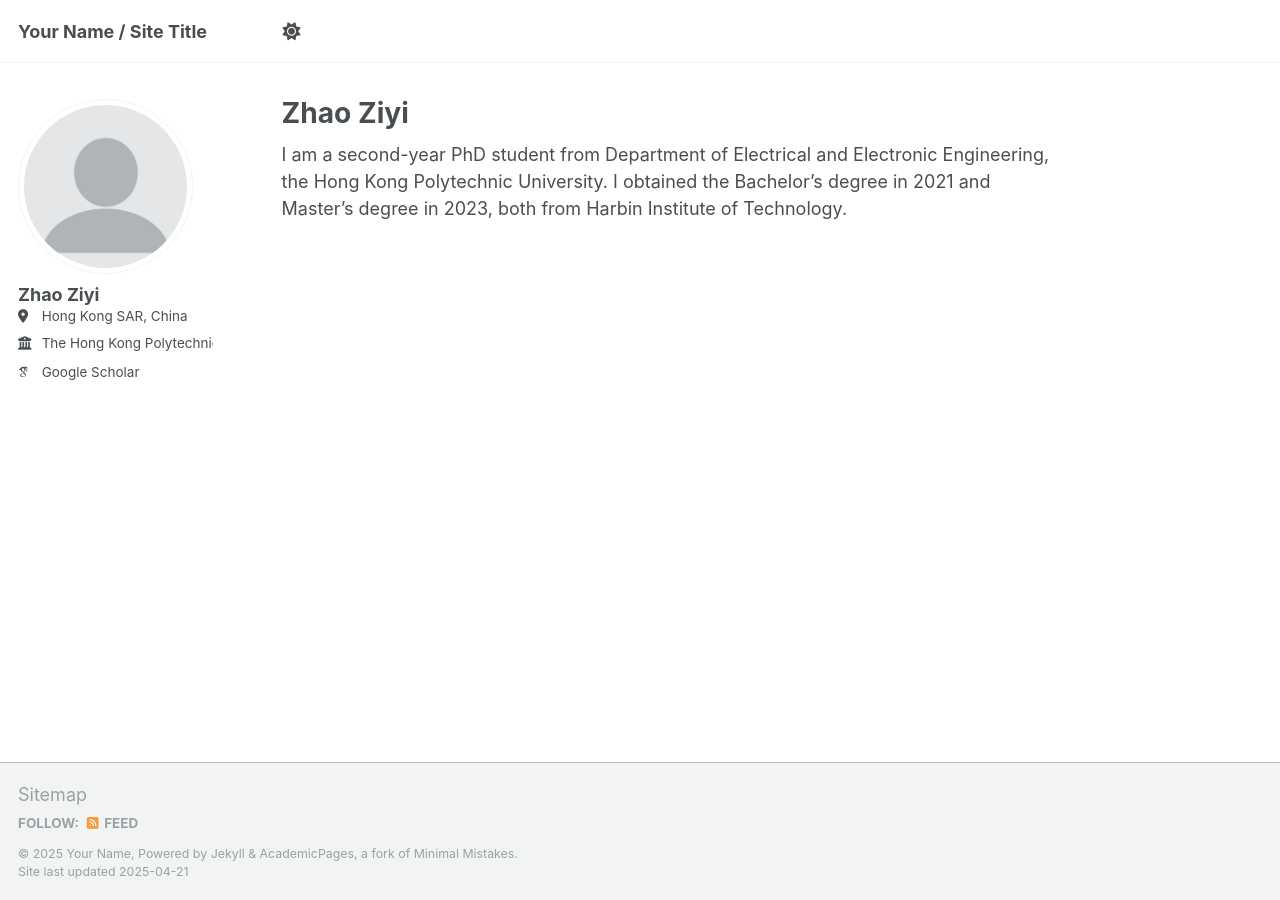
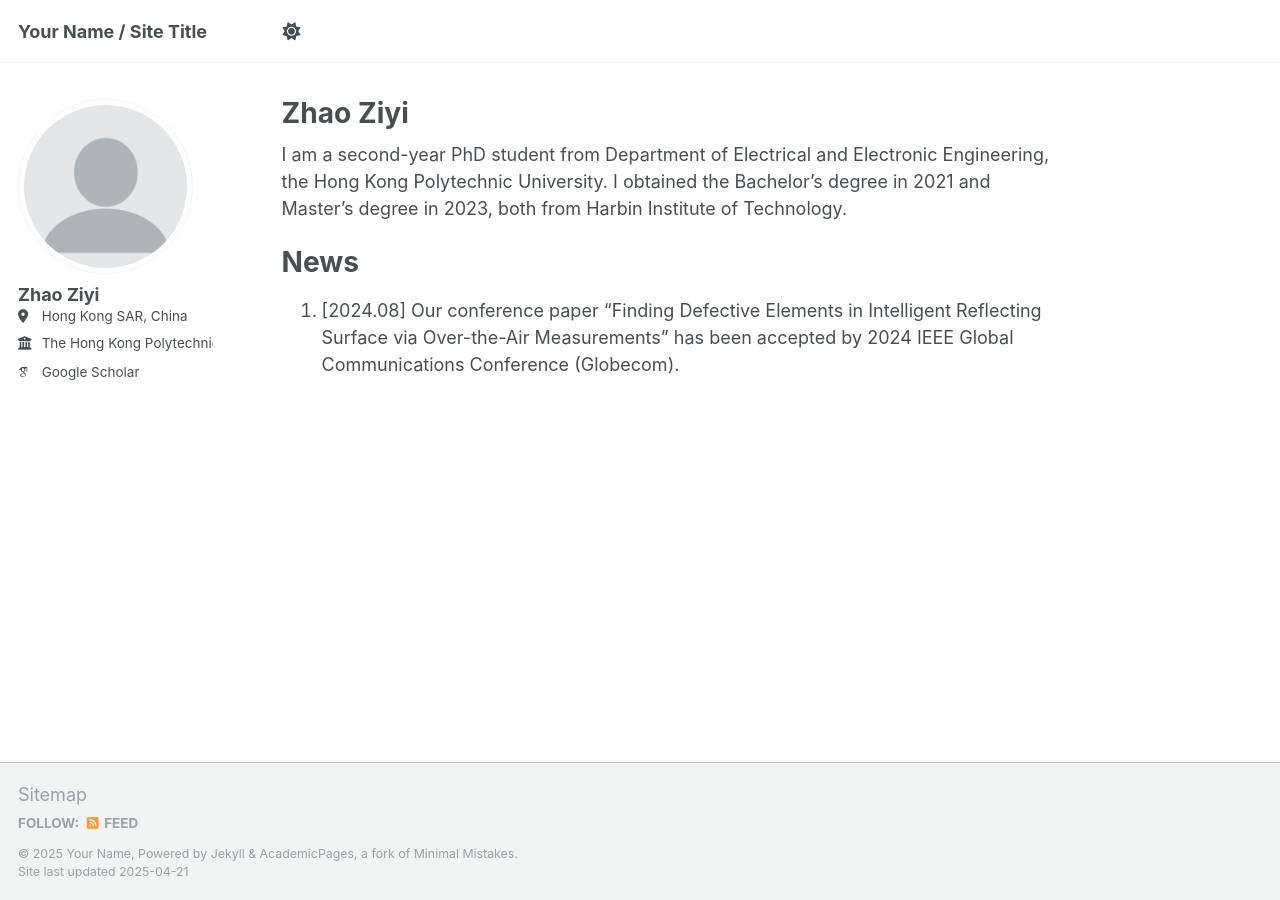
Before and after one commit to ZY1zhao/ZY1zhao.github.io, a Jekyll site: the page built from _pages/about.md, in a window 1280 px wide. Built offline with Jekyll 4.4.1, drawn with Linux system fonts in a browser that asks for light colours; some web fonts are replaced.

Commit message:
Update about.md

```diff
--- a/_pages/about.md
+++ b/_pages/about.md
@@ -8,3 +8,7 @@ redirect_from:
 ---
 
 I am a second-year PhD student from Department of Electrical and Electronic Engineering, the Hong Kong Polytechnic University. I obtained the Bachelor's degree in 2021 and Master's degree in 2023, both from Harbin Institute of Technology.
+
+News
+======
+1. [2024.08] Our conference paper "Finding Defective Elements in Intelligent Reflecting Surface via Over-the-Air Measurements" has been accepted by 2024 IEEE Global Communications Conference (Globecom).
```
